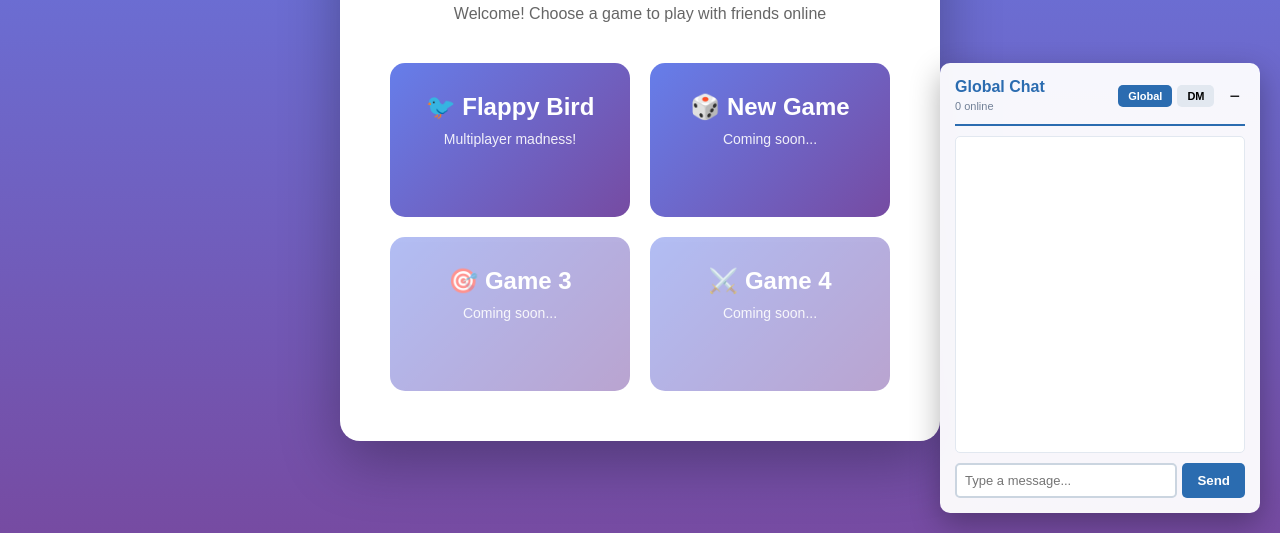
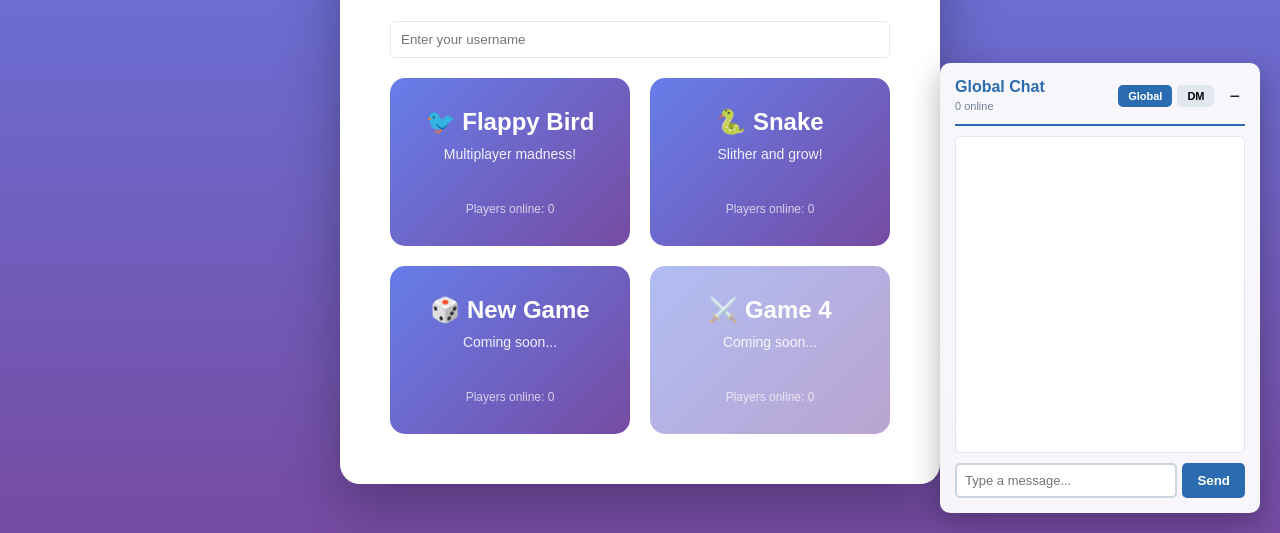
Before and after one commit to bluess1/TMAgamesREAL, a website: page public/index.html in a window 1280 px wide. Shown: the part 267-800 px from the top of the page. Drawn offline with Linux system fonts and the light colour scheme.

Commit message:
Update index.html

```diff
--- a/public/index.html
+++ b/public/index.html
@@ -61,37 +61,64 @@
             font-size: 14px;
             color: rgba(255,255,255,0.9);
         }
+        .player-count {
+            font-size: 12px;
+            color: rgba(255,255,255,0.7);
+            margin-top: 5px;
+        }
     </style>
 </head>
 <body>
     <div class="menu-container">
         <h1>TMAgames, now with TMAchat</h1>
         <p>Welcome! Choose a game to play with friends online</p>
-
+        <input type="text" id="username" placeholder="Enter your username" style="width: 100%; padding: 10px; margin-bottom: 20px; border: 1px solid #e2e8f0; border-radius: 5px;">
         <div class="games-grid">
-            <a href="/flappy.html" class="game-card">
+            <a href="#" onclick="joinGame('flappy')" class="game-card">
                 <h2>🐦 Flappy Bird</h2>
                 <p>Multiplayer madness!</p>
+                <div class="player-count" id="flappy-count">Players online: 0</div>
             </a>
-
-            <a href="/new-game.html" class="game-card">
+            <a href="#" onclick="joinGame('snake')" class="game-card">
+                <h2>🐍 Snake</h2>
+                <p>Slither and grow!</p>
+                <div class="player-count" id="snake-count">Players online: 0</div>
+            </a>
+            <a href="#" onclick="joinGame('new-game')" class="game-card">
                 <h2>🎲 New Game</h2>
                 <p>Coming soon...</p>
+                <div class="player-count" id="new-game-count">Players online: 0</div>
             </a>
-
-            <div class="game-card" style="opacity: 0.5; cursor: not-allowed;">
-                <h2>🎯 Game 3</h2>
-                <p>Coming soon...</p>
-            </div>
-
             <div class="game-card" style="opacity: 0.5; cursor: not-allowed;">
                 <h2>⚔️ Game 4</h2>
                 <p>Coming soon...</p>
+                <div class="player-count" id="game4-count">Players online: 0</div>
             </div>
         </div>
     </div>
+    <script src="/chat.js"></script>
+    <script>
+        const usernameInput = document.getElementById('username');
+        const ws = new WebSocket(`wss://${window.location.host}/stats`);
 
-    <!-- Include Global Chat -->
-    <script src="/chat.js"></script>
+        ws.onopen = () => {
+            console.log('Connected to stats WebSocket');
+        };
+
+        ws.onmessage = (event) => {
+            const data = JSON.parse(event.data);
+            if (data.type === 'playerCounts') {
+                document.getElementById('flappy-count').textContent = `Players online: ${data.flappy}`;
+                document.getElementById('snake-count').textContent = `Players online: ${data.snake}`;
+                document.getElementById('new-game-count').textContent = `Players online: ${data.newGame}`;
+                document.getElementById('game4-count').textContent = `Players online: ${data.game4}`;
+            }
+        };
+
+        function joinGame(game) {
+            const username = usernameInput.value.trim() || 'Guest';
+            window.location.href = `/${game}.html?username=${encodeURIComponent(username)}`;
+        }
+    </script>
 </body>
 </html>
```
